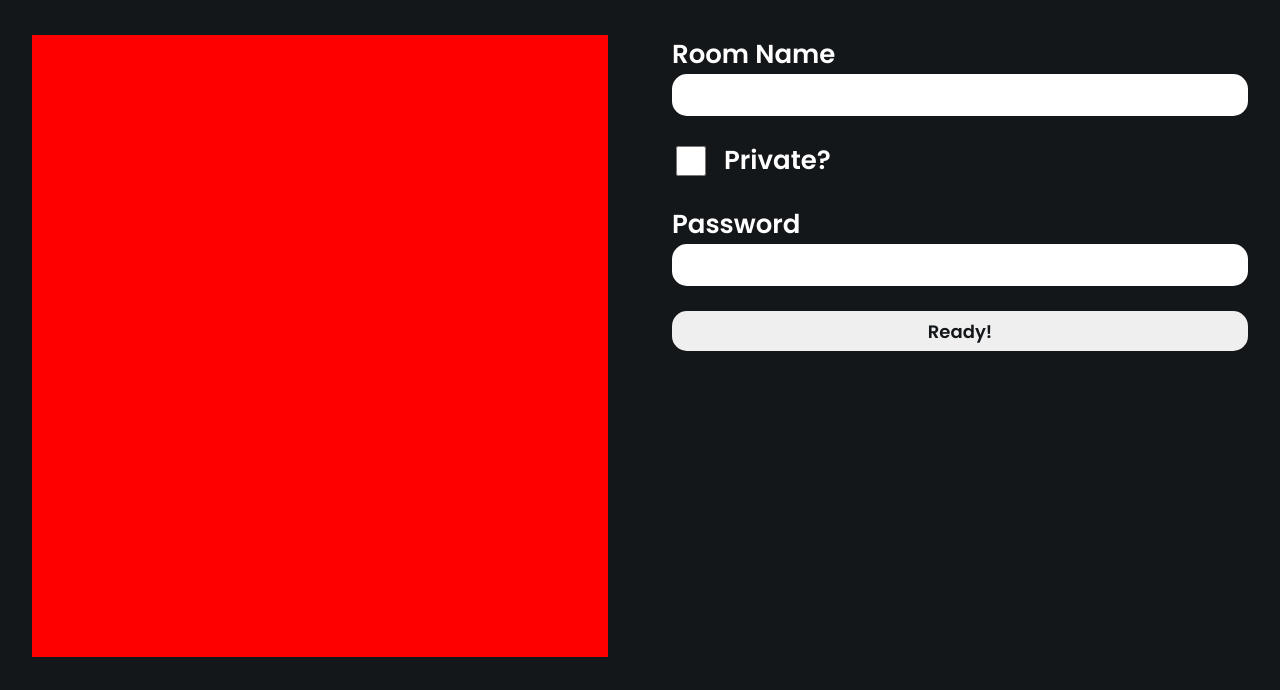
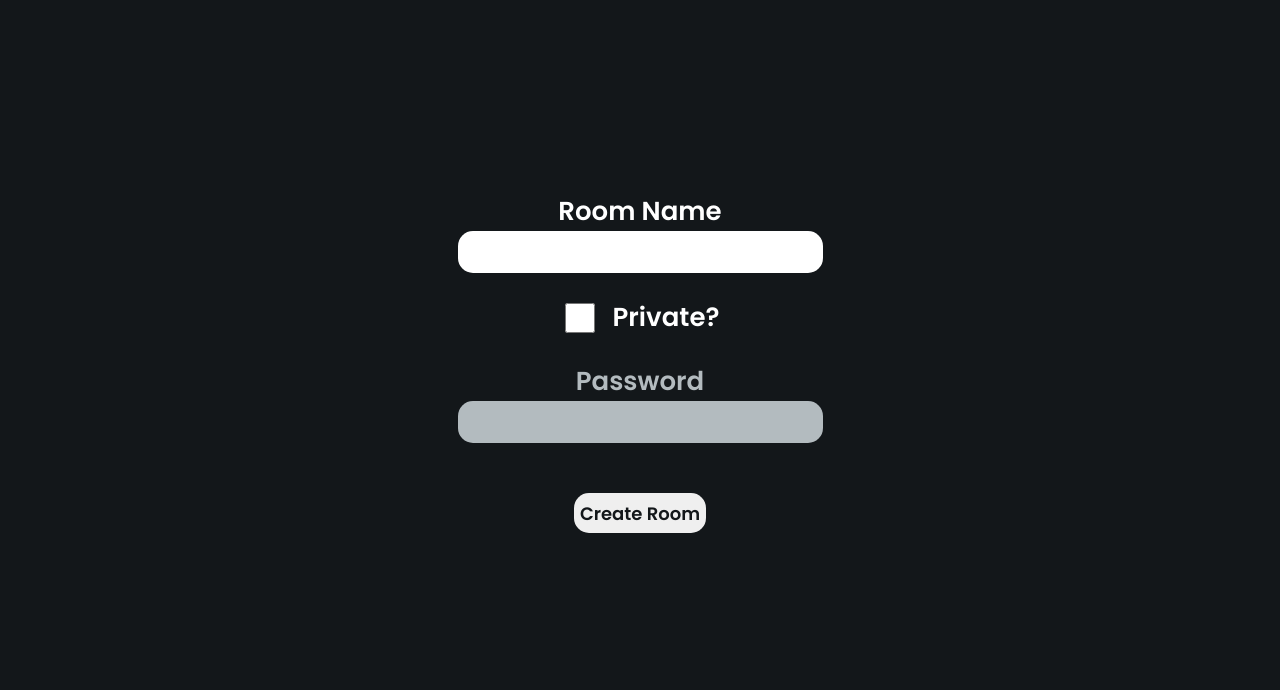
Before and after one commit to ItsResoluti0n/CodeClash, a website: page public/create.html in a window 1280 px wide. Shown: the part 110-800 px from the top of the page. Drawn offline with Linux system fonts and the light colour scheme.

Commit message:
create room css html

```diff
--- a/public/create.html
+++ b/public/create.html
@@ -5,33 +5,25 @@
     <meta name="viewport" content="width=device-width, initial-scale=1.0">
     <link rel="stylesheet" href="css/create.css">
     <link rel="stylesheet" href="css/theme.css">
+    <script type="text/javascript" src="javascript/create.js"></script>
     <link
         href="https://fonts.googleapis.com/css2?family=Poppins:ital,wght@0,100;0,200;0,300;0,400;0,500;0,600;0,700;0,800;0,900;1,100;1,200;1,300;1,400;1,500;1,600;1,700;1,800;1,900&display=swap"
         rel="stylesheet">
     <title>Code Clash</title>
 </head>
-<body>
+<body onload="passActivate()">
     <div id="main-container">
         <h2>Create Room</h2>
         <div id="sub-main-container">
-            <div id="left-container">
-                <div id="users-cont">
-                    <div class="user"></div>
-                    <div class="user"></div>
-                </div>
-                <div id="questions"></div>
+            <label for="room-input">Room Name</label>
+            <input type="text" class="text-input" id="room-input">
+            <div id="private-container">
+                <input type="checkbox" id="private-check" onclick="passActivate()">
+                <label for="private-check">Private?</label>
             </div>
-            <div id="right-container">
-                <label for="room-input">Room Name</label>
-                <input type="text" class="text-input" id="room-input">
-                <div id="private-container">
-                    <input type="checkbox" id="private-check">
-                    <label for="private-check">Private?</label>
-                </div>
-                <label for="password-input">Password</label>
-                <input type="text" class="text-input" id="password-input">
-                <button type="button" id="ready-button">Ready!</button>
-            </div>
+            <label for="password-input" id="passw-label">Password</label>
+            <input type="text" class="text-input" id="password-input">
+            <button type="button" id="create-button">Create Room</button>
         </div>
     </div>
 </body>
--- a/public/css/create.css
+++ b/public/css/create.css
@@ -18,6 +18,8 @@ button {
     font-size: 18px;
     font-weight: 600;
     color: rgb(19, 23, 26);
+    margin-top: 25px;
+    width: 200  px;
 }
 
 .text-input {
@@ -41,28 +43,7 @@ button {
     min-width: 100%;
 }
 
-#sub-main-container {
-    display: flex;
-    flex-direction: row;
-    justify-content: space-around;
-    width: 100%;
-    height: 100%;
-}
-
-#left-container {
-    background-color: red;
-    height:95%;
-    width:45%;
-}
-
-#right-container {
-    height:95%;
-    width:45%;
-    display: flex;
-    flex-direction: column;
-}
-
-#right-container > input, #private-container {
+#sub-main-container > input, #private-container {
     margin-bottom: 25px;
 }
 
@@ -79,3 +60,21 @@ button {
     height: 30px;
     width: 30px;
 }
+
+#sub-main-container {
+    width: 50%;
+    height: 100%;
+    display: flex;
+    flex-direction: column;
+    justify-content: center;
+    align-items: center;
+}
+
+.input-disabled {
+    background-color: #b3bbbf;
+    color: #353739;
+}
+
+.label-disabled {
+    color: #b3bbbf;
+}
--- a/public/css/theme.css
+++ b/public/css/theme.css
@@ -4,6 +4,19 @@ body {
     height: 100vh;
     margin: 0;
     font-family: poppins;
+}
+
+button:hover {
+    transform: scale(110%);
+    background-color: rgb(186, 186, 186);
+}
+
+button:active {
+    transform: scale(90%);
+}
+
+button {
+    transition: transform 0.2s, background-color 0.2s !important;
 }
 
 h1 {
--- /dev/null
+++ b/public/javascript/create.js
@@ -0,0 +1,14 @@
+const passActivate = () => {
+    const check = document.getElementById("private-check");
+    const input = document.getElementById("password-input");
+    const label = document.getElementById("passw-label");
+    if (!check.checked) {
+        input.readOnly = true
+        input.classList.add("input-disabled")
+        label.classList.add("label-disabled")
+    } else {
+        input.readOnly = false
+        input.classList.remove("input-disabled")
+        label.classList.remove("label-disabled")
+    }
+}
```
Also changed, not shown: public/lobby.html (added, +41 -0 lines).
